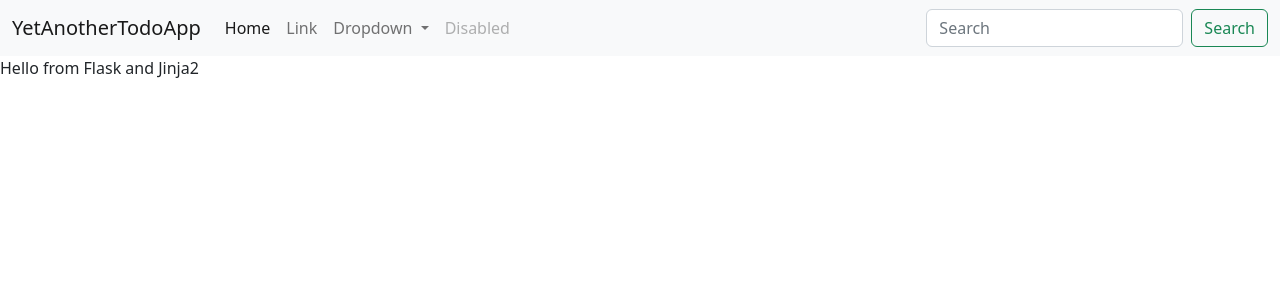
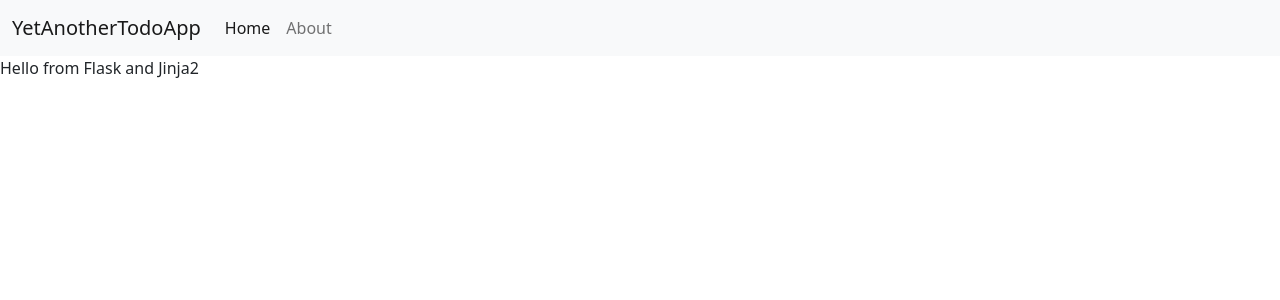
Before and after one commit to cestrand/YetAnotherTodoListApp, a Flask app: page / in a window 1280 px wide. Shown: the top 300 px of the page. Run offline with Flask 2, Linux system fonts and the light colour scheme; some libraries are stand-ins or nearby versions.

Commit message:
remove unused navbar features

```diff
--- a/templates/layout.html
+++ b/templates/layout.html
@@ -26,27 +26,9 @@
             <a class="nav-link active" aria-current="page" href="#">Home</a>
             </li>
             <li class="nav-item">
-            <a class="nav-link" href="#">Link</a>
-            </li>
-            <li class="nav-item dropdown">
-            <a class="nav-link dropdown-toggle" href="#" role="button" data-bs-toggle="dropdown" aria-expanded="false">
-                Dropdown
-            </a>
-            <ul class="dropdown-menu">
-                <li><a class="dropdown-item" href="#">Action</a></li>
-                <li><a class="dropdown-item" href="#">Another action</a></li>
-                <li><hr class="dropdown-divider"></li>
-                <li><a class="dropdown-item" href="#">Something else here</a></li>
-            </ul>
-            </li>
-            <li class="nav-item">
-            <a class="nav-link disabled">Disabled</a>
+            <a class="nav-link" href="#">About</a>
             </li>
         </ul>
-        <form class="d-flex" role="search">
-            <input class="form-control me-2" type="search" placeholder="Search" aria-label="Search">
-            <button class="btn btn-outline-success" type="submit">Search</button>
-        </form>
         </div>
     </div>
     </nav>
```
